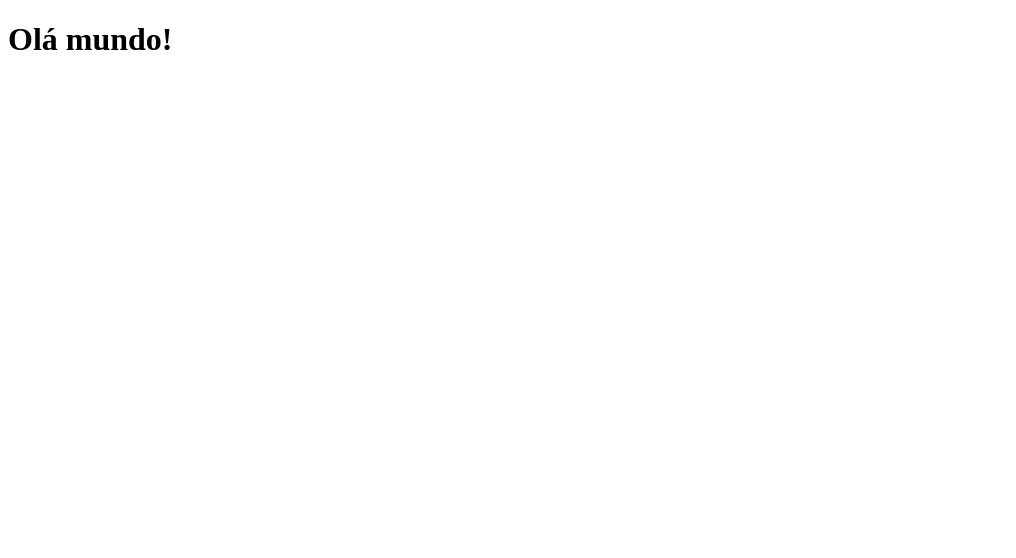
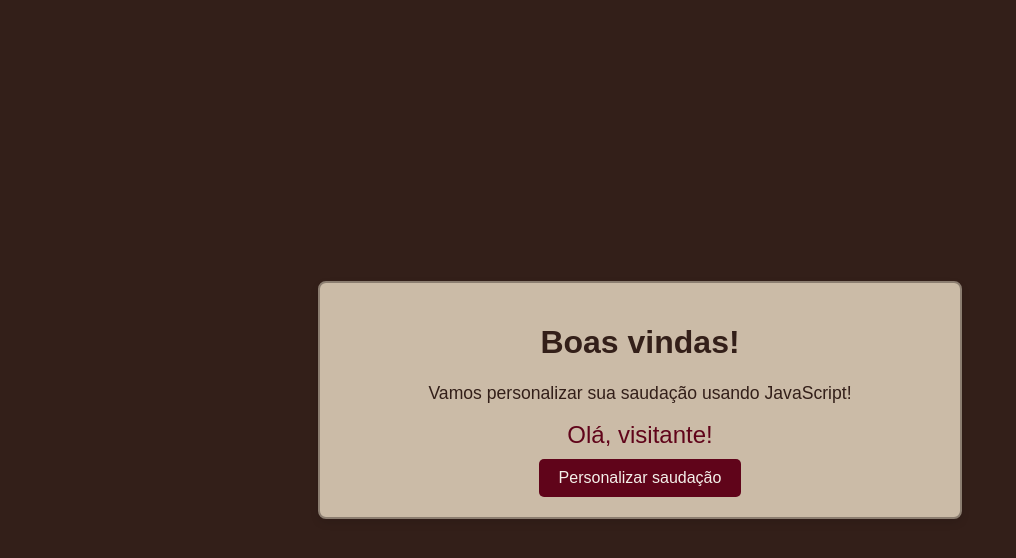
Before and after one commit to britukk/descobrindo-javascript, a plain HTML site: page java_script/1/index.html in a window 1280 px wide. Shown: the whole page, without its empty margins (0-1016 px from the left). Drawn offline with Linux system fonts and the light colour scheme.

Commit message:
Finalização primeiro exercício.

```diff
--- /dev/null
+++ b/java_script/1/css/style.css
@@ -0,0 +1,45 @@
+body {
+    font-family: Arial, sans-serif;
+    display: flex;
+    justify-content: center;
+    align-items: center;
+    height: 100vh;
+    margin: 0;
+    background-color: #331F19; /* Fundo neutro */
+}
+.container {
+    text-align: center;
+    background-color: #CBBBA7;
+    padding: 20px;
+    border-radius: 8px;
+    box-shadow: 0 4px 8px rgba(0, 0, 0, 0.1);
+    width: 90%;
+    max-width: 600px;
+    border: 2px solid #8B7D70;
+}
+h1 {
+    color: #331F19;
+}
+p {
+    color: #331F19;
+    font-size: 1.1em;
+}
+.saudacao {
+    font-size: 1.5em;
+    color: #60041A;
+    margin-top: 10px;
+}
+button {
+    background-color: #60041A;
+    color: #F4F0EA;
+    padding: 10px 20px;
+    border: none;
+    border-radius: 5px;
+    cursor: pointer;
+    font-size: 1em;
+    transition: background-color 0.3s ease;
+    margin-top: 10px;
+}
+button:hover {
+    background-color: #A34743;
+}
--- a/java_script/1/index.html
+++ b/java_script/1/index.html
@@ -1,16 +1,28 @@
 <!DOCTYPE html>
-<html lang="en">
+<html lang="pt-BR">
 <head>
-    <meta charset="UTF-8">
-    <meta name="viewport" content="width=device-width, initial-scale=1.0">
-    <title>Document</title>
+
+  <meta charset="UTF-8">
+  <meta name="viewport" content="width=device-width, initial-scale=1.0">
+  <title>Página inicial</title>
+  <link rel="stylesheet" href="css/style.css">
+
 </head>
 <body>
-    <h1 id="ola"></h1>
 
-    <script>
+  <div class="container">
+    <h1>Boas vindas!</h1>
+    <p>Vamos personalizar sua saudação usando JavaScript!</p>
+    <div class="saudacao" id="mensagemSaudacao">Olá, visitante!</div>
+    <button onClick="mudarNome()">Personalizar saudação</button>
+  </div>
+
+  <script>
+    function mudarNome() {
         let nome = "Brito"
-        document.getElementById("ola").textContent = "Olá mundo!"
-    </script>
+        document.getElementById("mensagemSaudacao").textContent = "Olá, " + nome + "!"
+    }
+  </script>
+
 </body>
 </html>
```
Also changed, not shown: java_script/2/codigo.js (added).
